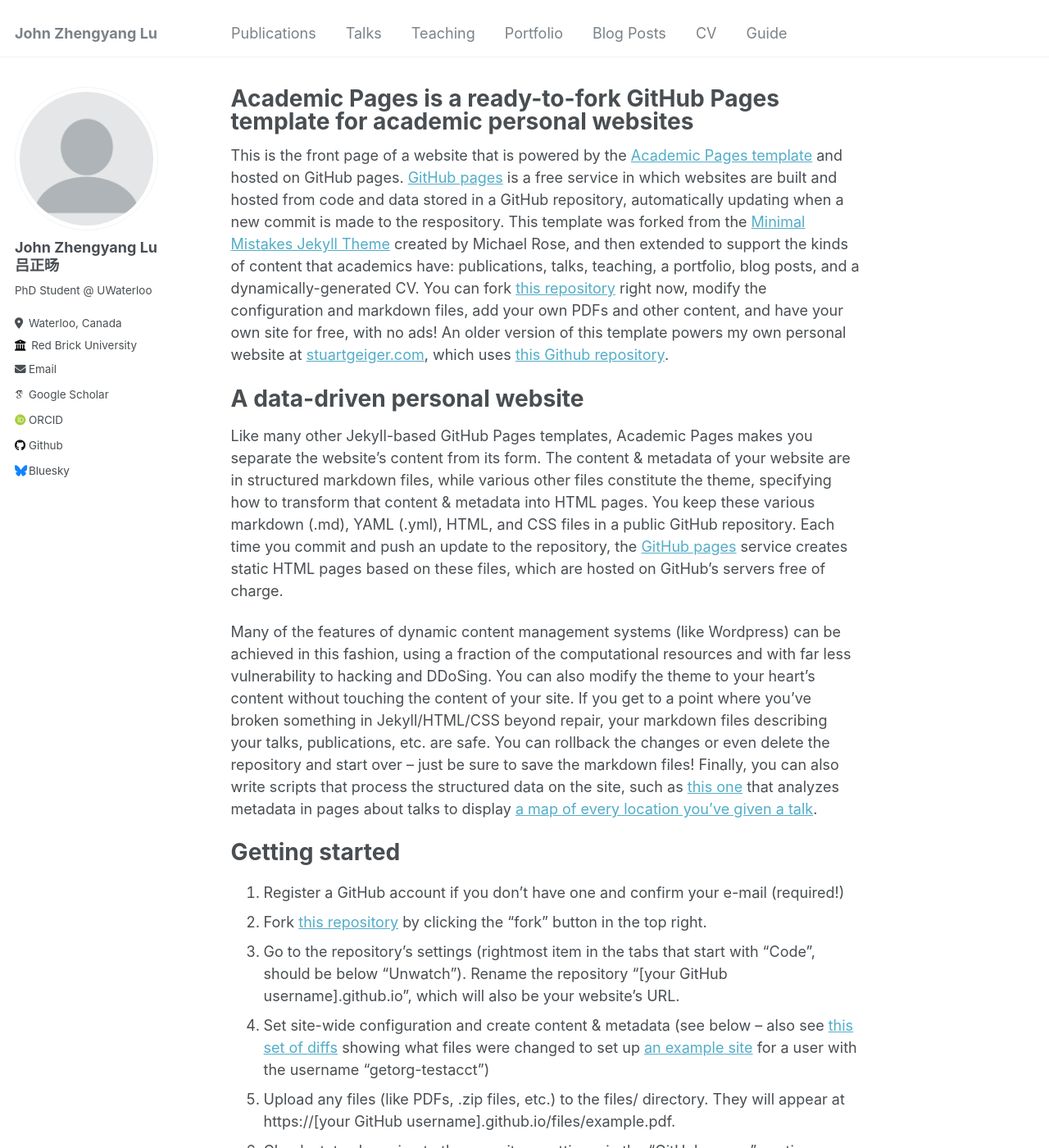
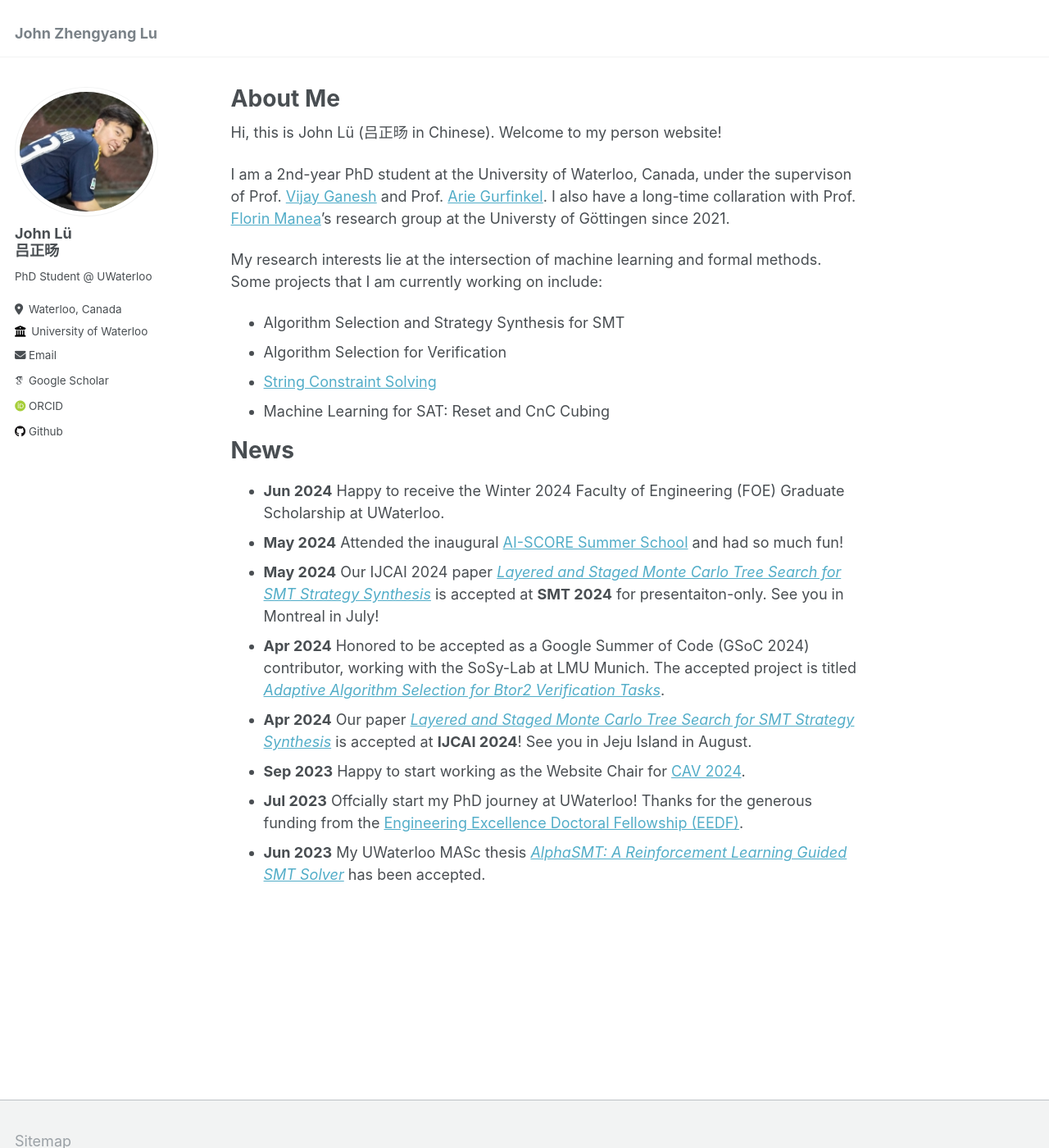
Before and after one commit to JohnLyu2/johnlyu2.github.io, a Jekyll site: the page built from _pages/about.md, in a window 1280 px wide and 1400 px high. Shown: the whole window at 82% size. Built offline with Jekyll 4.4.1, drawn with Linux system fonts in a browser that asks for light colours; some web fonts are replaced; some of the changed text lies outside the part shown.

Commit message:
first version

```diff
--- a/_config.yml
+++ b/_config.yml
@@ -11,24 +11,24 @@
 title                    : "John Zhengyang Lu"
 title_separator          : "-"
 name                     : &name "John Zhengyang Lu"
-description              : &description "John Lu's personal website"
+description              : &description "PhD Student @ UWaterloo"
 url                      : https://johnlyu2.github.io # the base hostname & protocol for your site e.g. "https://mmistakes.github.io"
 baseurl                  : "" # the subpath of your site, e.g. "/blog"
-repository               : "johnlyu2/johnlyu2.github.io"
+repository               : "johnlyu2.github.io"
 
 # Site Author - The following control what appear as part of the author content on the side bar.
 #               If a field is blank the icon and link will not appear, otherwise it will be shown.
 #               Additional customization can be done by editing /_includes/author-profile.html
 author:
   # Biographic information
-  avatar           : "profile.png"
-  name             : "John Zhengyang Lu\n吕正旸"
+  avatar           : "JohnSoccer.jpg"
+  name             : "John Lü<br>吕正旸"
   pronouns         : # example: "she/her"
   bio              : "PhD Student @ UWaterloo"
   location         : "Waterloo, Canada"
-  employer         : "Red Brick University"
+  employer         : "University of Waterloo"
   uri              : # URL
-  email            : "none@example.org"
+  email            : "john.lu2@uwaterloo.ca"
 
   # Academic websites
   arxiv            : # URL - Update with the correct link to your profile
@@ -36,10 +36,10 @@
   orcid            : "https://orcid.org/0009-0005-9046-497X"
 
   # Repositories and software development
-  github           : "academicpages"
+  github           : "johnlyu2"
 
   # Social media
-  bluesky          : "bsky.app" # Replace this with you Bluesky username
+  bluesky          : # Replace this with you Bluesky username
   facebook         : # Username
   flickr           : # Username
   foursquare       : # Username
--- a/_pages/about.md
+++ b/_pages/about.md
@@ -1,49 +1,31 @@
 ---
 permalink: /
-title: "Academic Pages is a ready-to-fork GitHub Pages template for academic personal websites"
+title: "About Me"
 author_profile: true
 redirect_from:
   - /about/
   - /about.html
 ---
 
-This is the front page of a website that is powered by the [Academic Pages template](https://github.com/academicpages/academicpages.github.io) and hosted on GitHub pages. [GitHub pages](https://pages.github.com) is a free service in which websites are built and hosted from code and data stored in a GitHub repository, automatically updating when a new commit is made to the respository. This template was forked from the [Minimal Mistakes Jekyll Theme](https://mmistakes.github.io/minimal-mistakes/) created by Michael Rose, and then extended to support the kinds of content that academics have: publications, talks, teaching, a portfolio, blog posts, and a dynamically-generated CV. You can fork [this repository](https://github.com/academicpages/academicpages.github.io) right now, modify the configuration and markdown files, add your own PDFs and other content, and have your own site for free, with no ads! An older version of this template powers my own personal website at [stuartgeiger.com](http://stuartgeiger.com), which uses [this Github repository](https://github.com/staeiou/staeiou.github.io).
+Hi, this is John Lü (吕正旸 in Chinese). Welcome to my person website!
 
-A data-driven personal website
+I am a 2nd-year PhD student at the University of Waterloo, Canada, under the supervison of Prof. [Vijay Ganesh](https://vganesh1.github.io/) and Prof. [Arie Gurfinkel](https://arieg.bitbucket.io/). I also have a long-time collaration with Prof. [Florin Manea](https://flmanea.blogspot.com/)'s research group at the Universty of Göttingen since 2021.
+
+My research interests lie at the intersection of machine learning and formal methods. Some projects that I am currently working on include:
+
+- Algorithm Selection and Strategy Synthesis for SMT
+- Algorithm Selection for Verification
+- [String Constraint Solving](https://z3string.github.io/)
+- Machine Learning for SAT: Reset and CnC Cubing
+
+News
 ======
-Like many other Jekyll-based GitHub Pages templates, Academic Pages makes you separate the website's content from its form. The content & metadata of your website are in structured markdown files, while various other files constitute the theme, specifying how to transform that content & metadata into HTML pages. You keep these various markdown (.md), YAML (.yml), HTML, and CSS files in a public GitHub repository. Each time you commit and push an update to the repository, the [GitHub pages](https://pages.github.com/) service creates static HTML pages based on these files, which are hosted on GitHub's servers free of charge.
 
-Many of the features of dynamic content management systems (like Wordpress) can be achieved in this fashion, using a fraction of the computational resources and with far less vulnerability to hacking and DDoSing. You can also modify the theme to your heart's content without touching the content of your site. If you get to a point where you've broken something in Jekyll/HTML/CSS beyond repair, your markdown files describing your talks, publications, etc. are safe. You can rollback the changes or even delete the repository and start over -- just be sure to save the markdown files! Finally, you can also write scripts that process the structured data on the site, such as [this one](https://github.com/academicpages/academicpages.github.io/blob/master/talkmap.ipynb) that analyzes metadata in pages about talks to display [a map of every location you've given a talk](https://academicpages.github.io/talkmap.html).
-
-Getting started
-======
-1. Register a GitHub account if you don't have one and confirm your e-mail (required!)
-1. Fork [this repository](https://github.com/academicpages/academicpages.github.io) by clicking the "fork" button in the top right.
-1. Go to the repository's settings (rightmost item in the tabs that start with "Code", should be below "Unwatch"). Rename the repository "[your GitHub username].github.io", which will also be your website's URL.
-1. Set site-wide configuration and create content & metadata (see below -- also see [this set of diffs](http://archive.is/3TPas) showing what files were changed to set up [an example site](https://getorg-testacct.github.io) for a user with the username "getorg-testacct")
-1. Upload any files (like PDFs, .zip files, etc.) to the files/ directory. They will appear at https://[your GitHub username].github.io/files/example.pdf.
-1. Check status by going to the repository settings, in the "GitHub pages" section
-
-Site-wide configuration
-------
-The main configuration file for the site is in the base directory in [_config.yml](https://github.com/academicpages/academicpages.github.io/blob/master/_config.yml), which defines the content in the sidebars and other site-wide features. You will need to replace the default variables with ones about yourself and your site's github repository. The configuration file for the top menu is in [_data/navigation.yml](https://github.com/academicpages/academicpages.github.io/blob/master/_data/navigation.yml). For example, if you don't have a portfolio or blog posts, you can remove those items from that navigation.yml file to remove them from the header.
-
-Create content & metadata
-------
-For site content, there is one markdown file for each type of content, which are stored in directories like _publications, _talks, _posts, _teaching, or _pages. For example, each talk is a markdown file in the [_talks directory](https://github.com/academicpages/academicpages.github.io/tree/master/_talks). At the top of each markdown file is structured data in YAML about the talk, which the theme will parse to do lots of cool stuff. The same structured data about a talk is used to generate the list of talks on the [Talks page](https://academicpages.github.io/talks), each [individual page](https://academicpages.github.io/talks/2012-03-01-talk-1) for specific talks, the talks section for the [CV page](https://academicpages.github.io/cv), and the [map of places you've given a talk](https://academicpages.github.io/talkmap.html) (if you run this [python file](https://github.com/academicpages/academicpages.github.io/blob/master/talkmap.py) or [Jupyter notebook](https://github.com/academicpages/academicpages.github.io/blob/master/talkmap.ipynb), which creates the HTML for the map based on the contents of the _talks directory).
-
-**Markdown generator**
-
-I have also created [a set of Jupyter notebooks](https://github.com/academicpages/academicpages.github.io/tree/master/markdown_generator
-) that converts a CSV containing structured data about talks or presentations into individual markdown files that will be properly formatted for the Academic Pages template. The sample CSVs in that directory are the ones I used to create my own personal website at stuartgeiger.com. My usual workflow is that I keep a spreadsheet of my publications and talks, then run the code in these notebooks to generate the markdown files, then commit and push them to the GitHub repository.
-
-How to edit your site's GitHub repository
-------
-Many people use a git client to create files on their local computer and then push them to GitHub's servers. If you are not familiar with git, you can directly edit these configuration and markdown files directly in the github.com interface. Navigate to a file (like [this one](https://github.com/academicpages/academicpages.github.io/blob/master/_talks/2012-03-01-talk-1.md) and click the pencil icon in the top right of the content preview (to the right of the "Raw | Blame | History" buttons). You can delete a file by clicking the trashcan icon to the right of the pencil icon. You can also create new files or upload files by navigating to a directory and clicking the "Create new file" or "Upload files" buttons.
-
-Example: editing a markdown file for a talk
-![Editing a markdown file for a talk](/images/editing-talk.png)
-
-For more info
-------
-More info about configuring Academic Pages can be found in [the guide](https://academicpages.github.io/markdown/). The [guides for the Minimal Mistakes theme](https://mmistakes.github.io/minimal-mistakes/docs/configuration/) (which this theme was forked from) might also be helpful.
+- **Jun 2024** Happy to receive the Winter 2024 Faculty of Engineering (FOE) Graduate Scholarship at UWaterloo.
+- **May 2024** Attended the inaugural [AI-SCORE Summer School](https://ai-score.github.io/) and had so much fun!
+- **May 2024** Our IJCAI 2024 paper *[Layered and Staged Monte Carlo Tree Search for SMT Strategy Synthesis](https://arxiv.org/abs/2401.17159)* is accepted at **SMT 2024** for presentaiton-only. See you in Montreal in July!
+- **Apr 2024** Honored to be accepted as a Google Summer of Code (GSoC 2024) contributor, working with the SoSy-Lab at LMU Munich. The accepted project is titled *[Adaptive Algorithm Selection for Btor2 Verification Tasks](https://summerofcode.withgoogle.com/programs/2024/projects/FGmF8gS3)*.
+- **Apr 2024** Our paper *[Layered and Staged Monte Carlo Tree Search for SMT Strategy Synthesis](https://arxiv.org/abs/2401.17159)* is accepted at **IJCAI 2024**! See you in Jeju Island in August.
+- **Sep 2023** Happy to start working as the Website Chair for [CAV 2024](https://i-cav.org/2024/).
+- **Jul 2023** Offcially start my PhD journey at UWaterloo! Thanks for the generous funding from the [Engineering Excellence Doctoral Fellowship (EEDF)](https://uwaterloo.ca/graduate-studies-postdoctoral-affairs/awards/engineering-excellence-masters-and-doctoral-fellowships-eemf).
+- **Jun 2023** My UWaterloo MASc thesis *[AlphaSMT: A Reinforcement Learning Guided SMT Solver](https://uwspace.uwaterloo.ca/handle/10012/19562)* has been accepted.
```
Also changed, not shown: _data/navigation.yml (+14 -14 lines), images/JohnSoccer.jpg (added).
